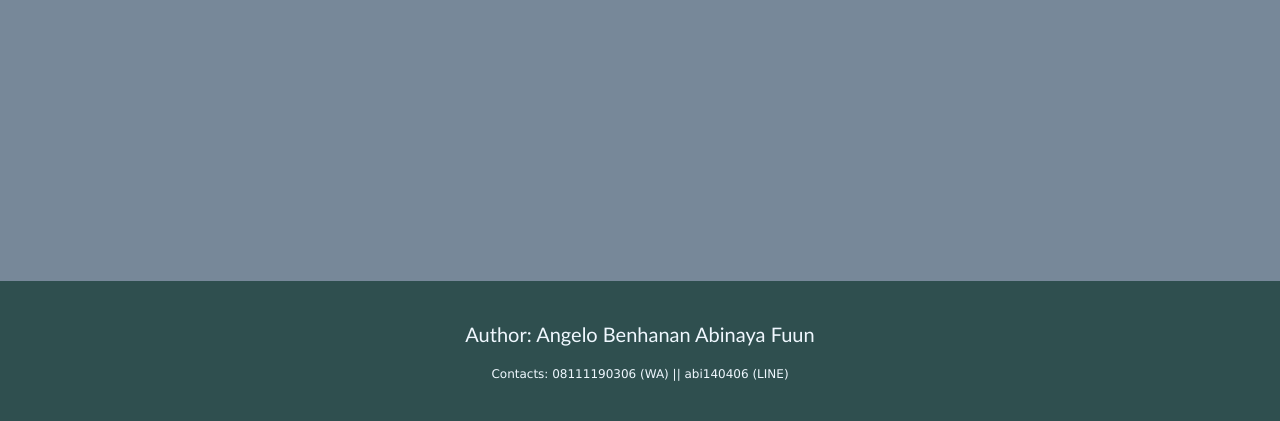
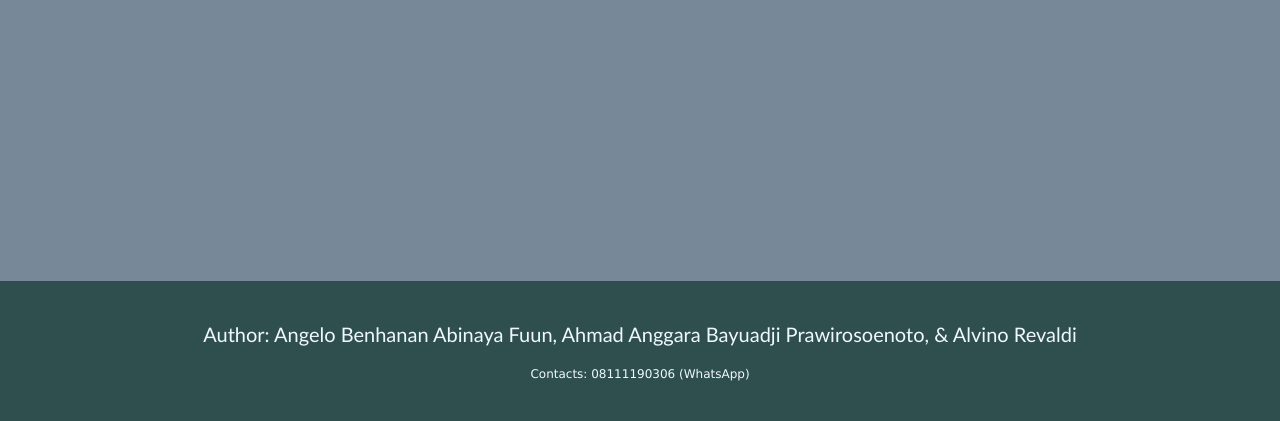
Before and after one commit to anggarabayuadji/bon-voyage, a Django app: template main/templates/Main.html in a window 1280 px wide. Shown: the part 379-800 px from the top of the page. Run offline with Django 4.2, Linux system fonts and the light colour scheme; the template is opened without the code that fills it, so the values that code supplies are empty; parts of the project's set-up code (start-up, migrations or seed data) failed here and were passed over; some libraries are stand-ins or nearby versions.

Commit message:
cleaned some stuff

```diff
--- a/main/forms.py
+++ b/main/forms.py
@@ -1,2 +1 @@
 from django.forms import ModelForm, TextInput
-from .models import city
--- a/main/templates/base.html
+++ b/main/templates/base.html
@@ -74,11 +74,11 @@
     <footer>
         <div style = "margin: 1cm;">
             <p style = "color:aliceblue; font-family:'Gill Sans', 'Gill Sans MT', Calibri, 'Trebuchet MS', sans-serif; text-align: center; font-size:125%;">
-                Author: Angelo Benhanan Abinaya Fuun
+                Author: Angelo Benhanan Abinaya Fuun, Ahmad Anggara Bayuadji Prawirosoenoto, & Alvino Revaldi
             </p>
 
             <p style = "color:aliceblue; font-family: Verdana, Geneva, Tahoma, sans-serif; text-align: center; font-size:75%;">
-                Contacts: 08111190306 (WA) || abi140406 (LINE)
+                Contacts: 08111190306 (WhatsApp)
             </p>
         </div>
     </footer>
--- a/main/views.py
+++ b/main/views.py
@@ -12,3 +12,5 @@ from bs4 import BeautifulSoup
 # print(mysearch.text)
 
 # Create your views here.
+def home(request):
+    return render(request, "Main.html")
```
